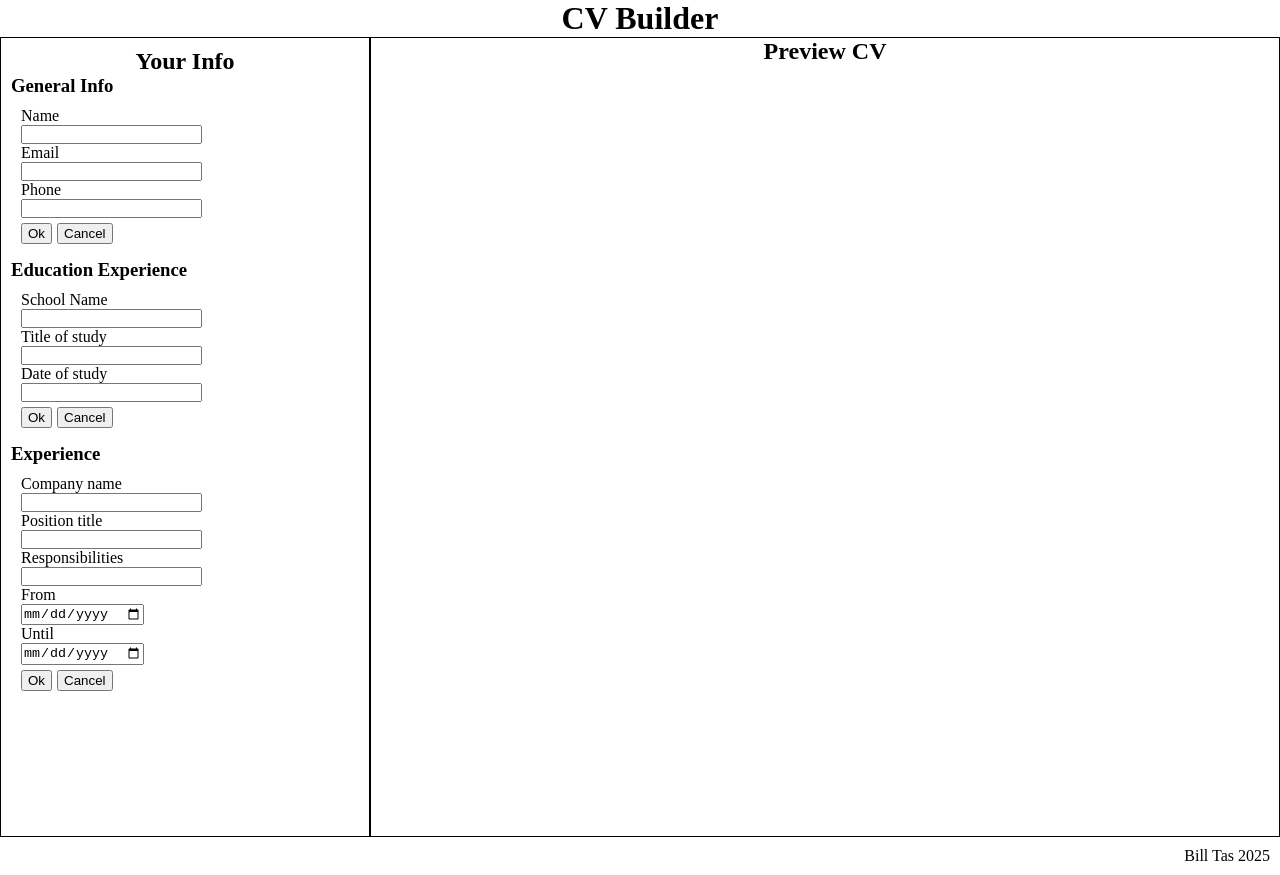
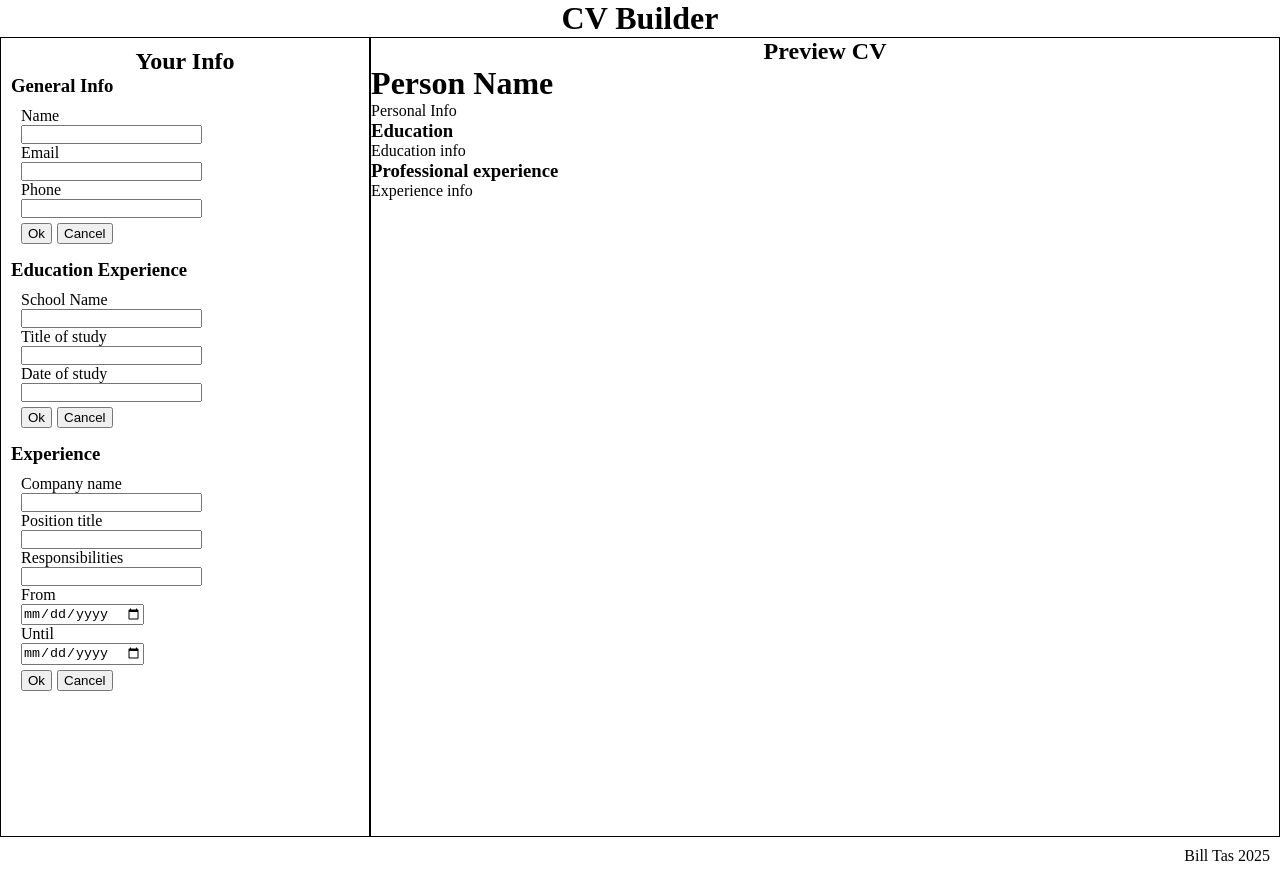
Before and after one commit to earnBill/reactCV, a React (Vite) app: page / in a window 1280 px wide. Built offline with nearby package versions, Linux system fonts and the light colour scheme.

Commit message:
Create resume preview

```diff
--- a/src/components/Container.jsx
+++ b/src/components/Container.jsx
@@ -1,6 +1,7 @@
 import GeneralInfoForm from "./GeneralInfoForm";
 import EducationExperienceForm from "./EducationExperienceForm";
 import PracticalExperienceForm from "./PracticalExperienceForm";
+import Resume from "./Resume";
 
 export default function Container() {
   return (
@@ -17,6 +18,7 @@ export default function Container() {
         </aside>
         <main>
           <h2>Preview CV</h2>
+          <Resume />
         </main>
       </div>
             <footer>Bill Tas 2025</footer>
--- /dev/null
+++ b/src/components/Resume.jsx
@@ -0,0 +1,25 @@
+export default function Resume() {
+  return (
+    <div className="resume-container">
+      <div className="resume-top">
+        <h1>Person Name</h1>
+        <div className="personal-info">Personal Info</div>
+      </div>
+      <div className="resume-body">
+        <div className="education-section">
+          <h3>Education</h3>
+          <div className="education">
+            Education info
+          </div>
+        </div>
+        <div className="experience-section">
+          <h3>Professional experience</h3>
+          <div className="experience">
+            Experience info
+          </div>
+        </div>
+      </div>
+
+    </div>
+  )
+}
--- a/src/index.css
+++ b/src/index.css
@@ -27,7 +27,7 @@ main {
     width: 100%;
     border: 1px solid black;
     display: flex;
-    justify-content: center;
+    flex-direction: column;
 }
 
 footer {
```
